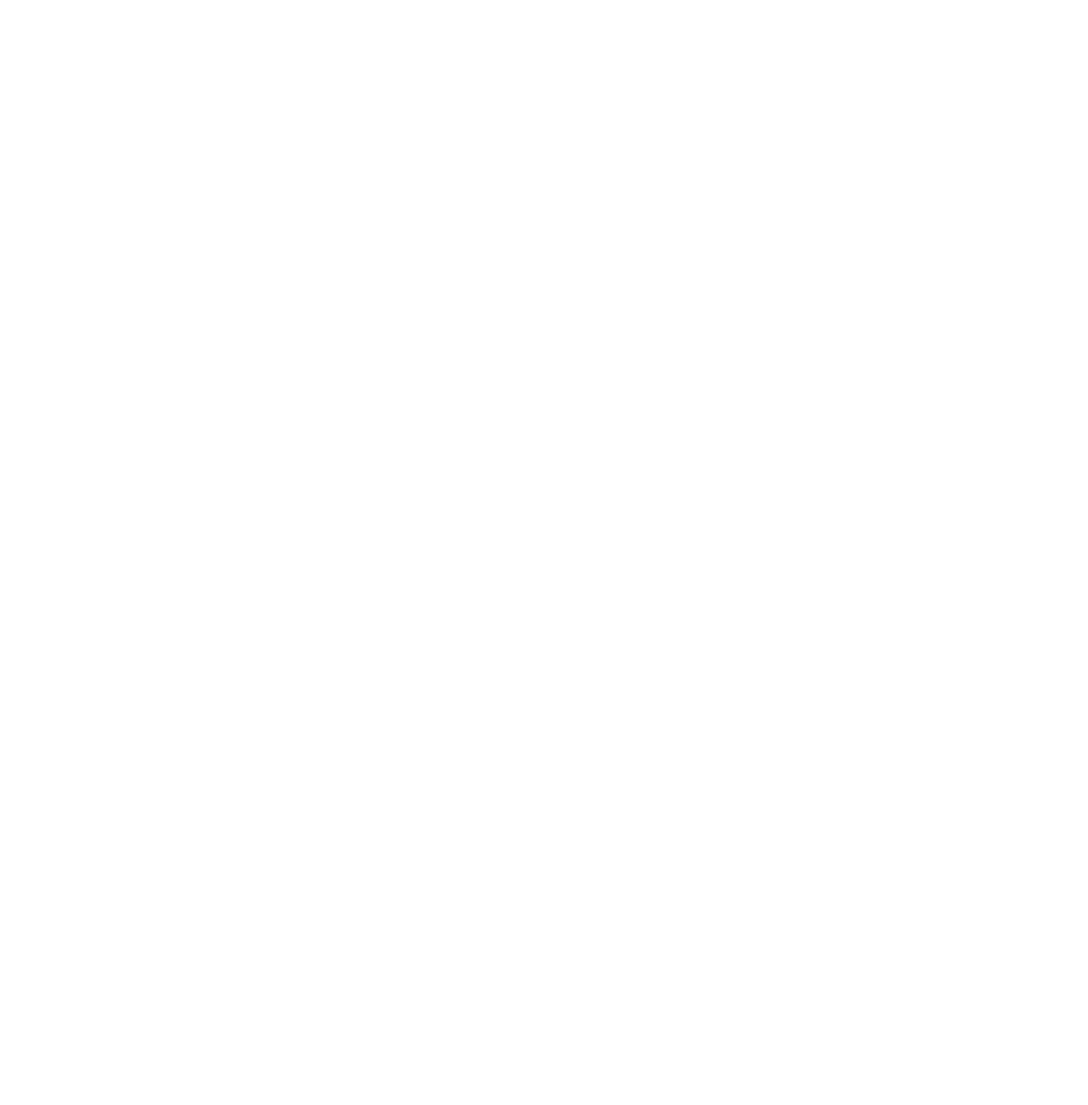
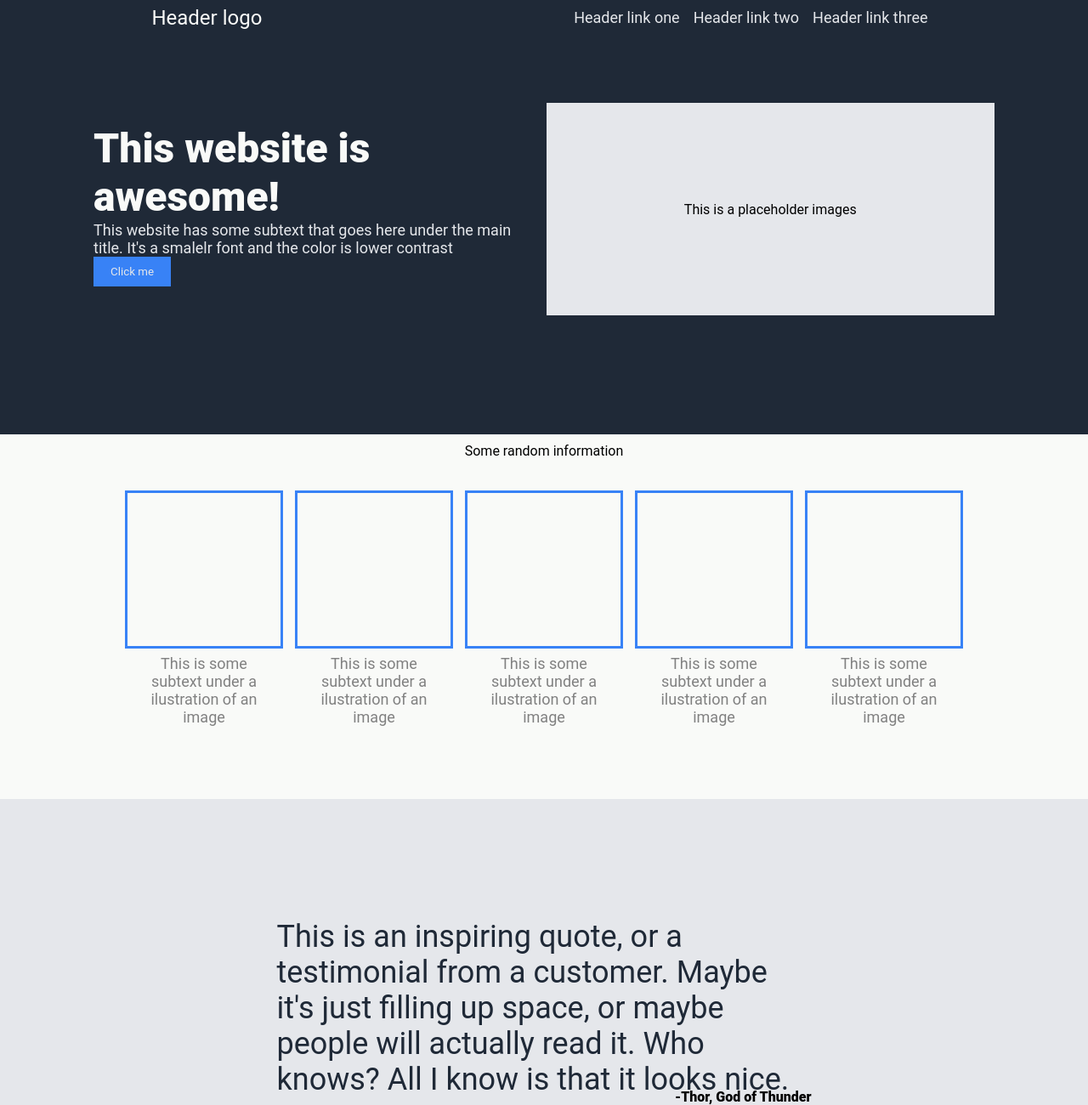
Before and after one commit to zacharyofsweden/Landing-page, a plain HTML site: page index.html in a window 1280 px wide. Shown: the top 1300 px of the page at 85% size. Before the commit the page ends 800 px from the top, so only its background shows below. Drawn offline with Linux system fonts and the light colour scheme.

Commit message:
Fixed all the layout except for footer with flexbox

```diff
--- a/index.html
+++ b/index.html
@@ -0,0 +1,105 @@
+<!DOCTYPE html>
+<html lang="en">
+
+<head>
+    <meta charset="UTF-8">
+    <meta name="viewport" content="width=device-width, initial-scale=1.0">
+    <title>FrontEnd</title>
+    <link rel="stylesheet" href="styles.css">
+</head>
+
+<body>
+    <div class="siteContent">
+
+        <div class="topcontent">
+
+            <div class="header">
+                <p>Header logo</p>
+                <div class="headerlinks">
+                    <p>Header link one</p>
+                    <p>Header link two</p>
+                    <p>Header link three</p>
+                </div>
+            </div>
+
+            <div class="underHeader">
+
+                <div class="topcontentleft">
+                    <div class="hero">
+                        <p>This website is awesome!</p>
+                    </div>
+                    <div class="secondary">
+                        <p>This website has some subtext that goes here under the main title. It's a smalelr font and
+                            the color is lower contrast </p>
+                    </div>
+                    <div class="button">
+                        <button>Click me</button>
+                    </div>
+                </div>
+
+                <div class="topcontentright">
+                    <div class="image">
+                        <div class="image p">
+                            <p>This is a placeholder images</p>
+                        </div>
+
+                    </div>
+                </div>
+            </div>
+
+        </div>
+
+        <div class="infocontent">
+            <p>Some random information</p>
+            <div class="container">
+                <div class="boxes">
+                    <div class="box"></div>
+                    <p>This is some subtext under a ilustration of an image</p>
+                </div>
+
+                <div class="boxes">
+                    <div class="box"></div>
+                    <p>This is some subtext under a ilustration of an image</p>
+                </div>
+
+                <div class="boxes">
+                    <div class="box"></div>
+                    <p>This is some subtext under a ilustration of an image</p>
+                </div>
+
+                <div class="boxes">
+                    <div class="box"></div>
+                    <p>This is some subtext under a ilustration of an image</p>
+                </div>
+
+                <div class="boxes">
+                    <div class="box"></div>
+                    <p>This is some subtext under a ilustration of an image</p>
+                </div>
+            </div>
+        </div>
+
+        <div class="qoutecontent">
+            <div class="Containerqoute">
+                <div class="maintext">
+                    <p>This is an inspiring quote, or a testimonial from a customer. Maybe it's just filling up space, or maybe people will actually read it. Who knows? All I know is that it looks nice.</p>
+                </div>
+                <div class="maintextname">
+                    <p>-Thor, God of Thunder</p>
+                </div>
+            </div>
+        </div>
+
+        <div class="bottomcontent">
+            <h1>Hello</h1>
+        </div>
+
+        <div class="Fottercontent">
+            <h1>Hello</h1>
+        </div>
+
+    </div>
+
+</body>
+
+</html>
--- a/styles.css
+++ b/styles.css
@@ -107,25 +107,91 @@
   align-items: center;
 }
 
-
-
-
 /* Second container info */
 .infocontent {
-  background-color: antiquewhite;
-  width: 1000px;
-  height: 300px;
+  background-color: #f9faf8;
+
+  display: flex;
+  flex-direction: column;
+  flex: 1;
 }
 
+.infocontent p {
+  text-align: center;
+  flex-wrap: wrap;
+  padding: 10px;
+}
 
+.container {
+  padding: 10px;
+  display: flex;
+  gap: 20px;
+  justify-content: center;
+  align-content: center;
+}
 
+.boxes {
+  margin-top: 20px;
+  width: 180px;
+  height: 300px;
+  display: flex;
+  flex-direction: column;
+  margin-bottom: 50px;
+}
 
+.boxes .box {
+  width: 180px;
+  height: 180px;
+  outline-style: solid;
+  outline-color: #3882f6;
+}
+
+.boxes p {
+  font-size: 18px;
+  color: #818181;
+}
 
 /* third container info */
 .qoutecontent {
-  background-color: rgb(218, 175, 118);
-  width: 1000px;
-  height: 300px;
+  background-color: #e5e7eb;
+
+  display: flex;
+  flex-direction: column;
+  align-items: center;
+}
+
+.Containerqoute {
+  padding: 10px;
+  height: 500px;
+  display: flex;
+  flex-direction: column;
+  justify-content: center;
+  align-items: center;
+
+
+}
+
+.maintext {
+  height: 200px;
+  width: 629px;
+
+}
+
+.maintext p {
+  color: #1f2937;
+  font-size: 36px;
+  font-style: light italic;
+  text-align: start;
+  flex-wrap: wrap;
+}
+
+.maintextname {
+    align-self: flex-end;
+
+}
+
+.maintextname p {
+    font-weight: 900;
 }
 
 /* Bottom content  */
```
